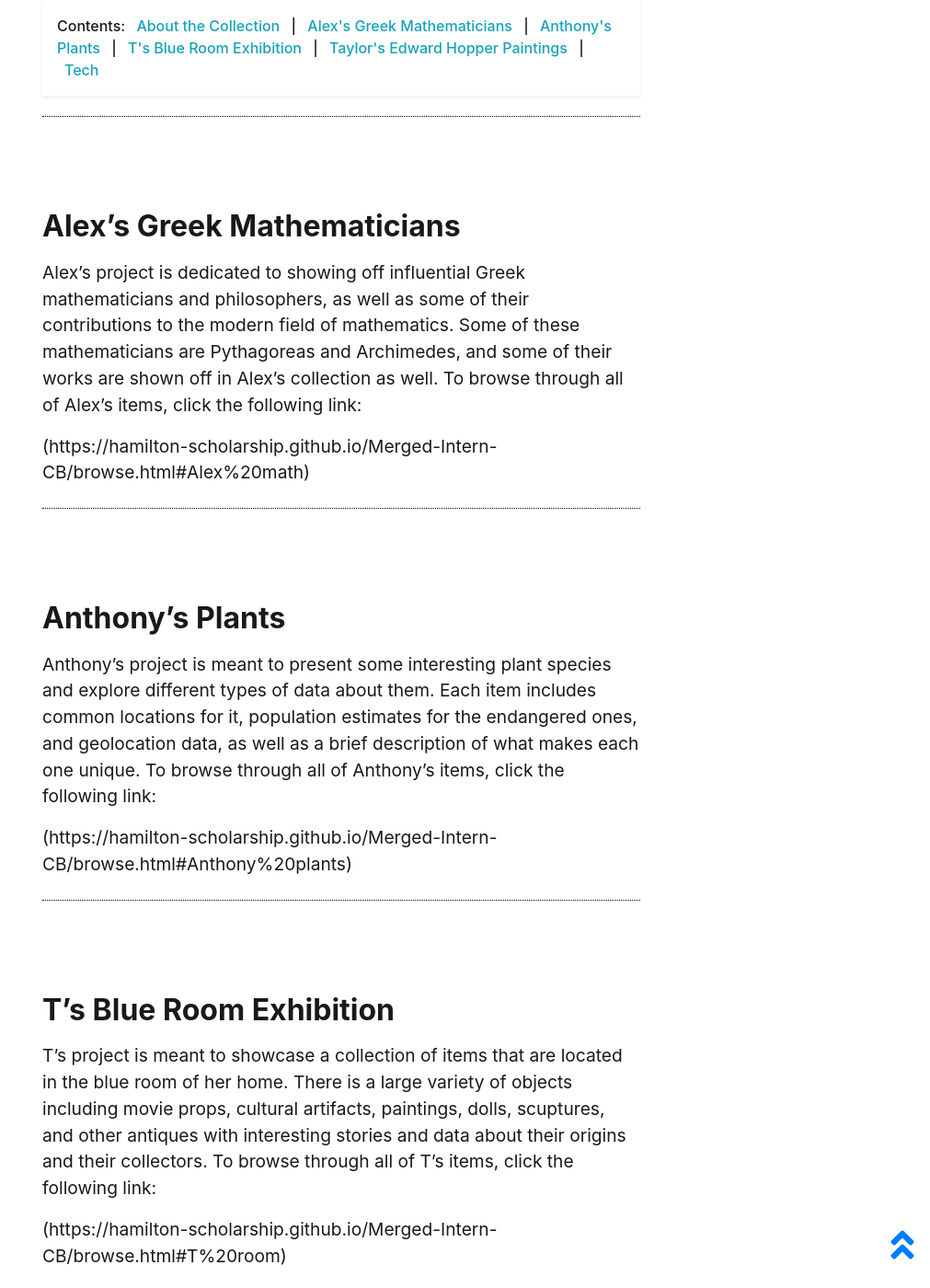
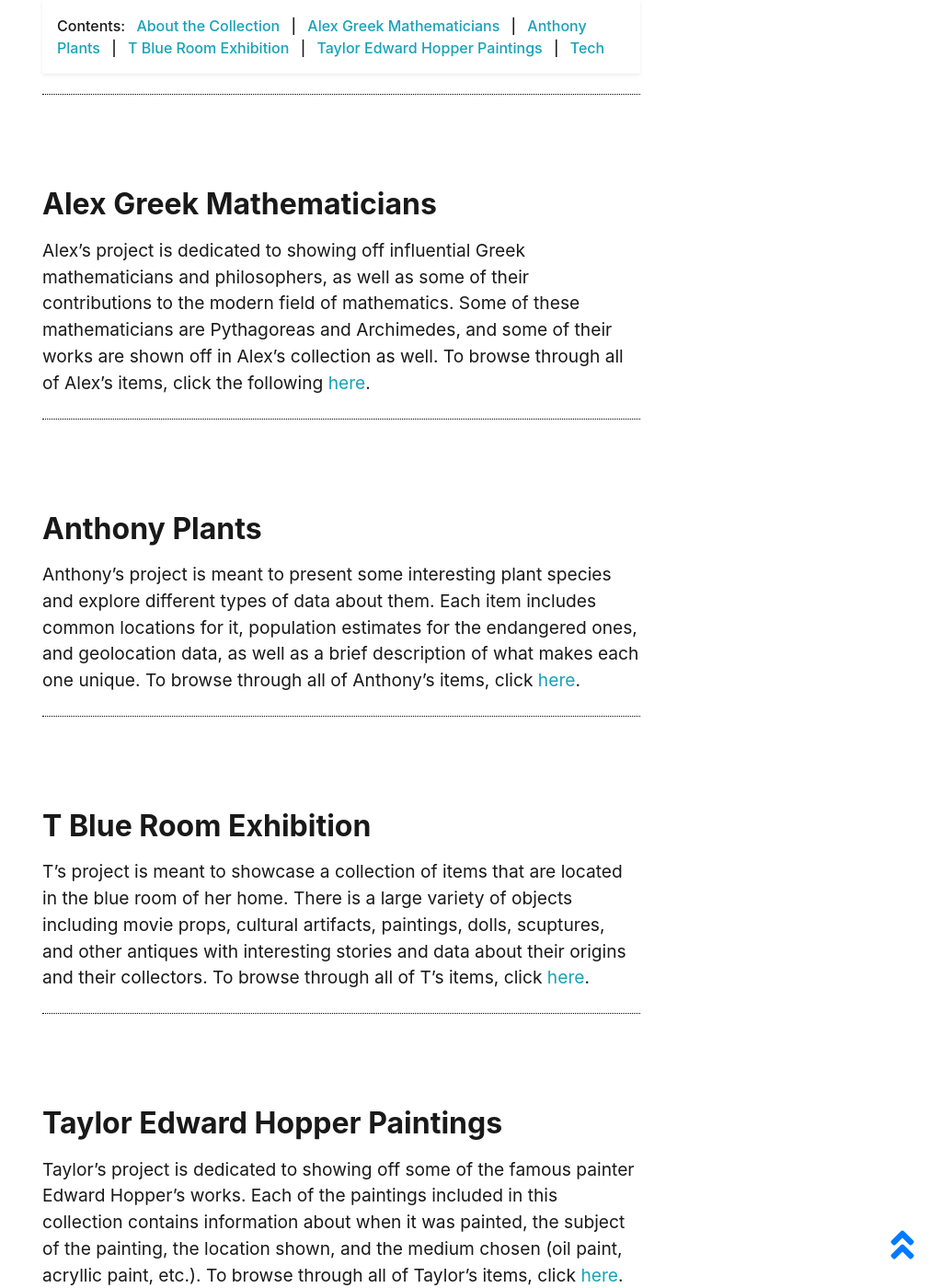
Before and after one commit to hamilton-scholarship/Merged-Intern-CB, a Jekyll site: the page built from pages/about.md, in a window 1280 px wide and 1400 px high, scrolled down 951 px. Shown: the whole window at 92% size, without its empty margins (269-1280 px from the left). Built offline with Jekyll 4.4.1, drawn with Linux system fonts in a browser that asks for light colours; some of the changed text lies outside the part shown.

Commit message:
Fixed links & nav menu?

```diff
--- a/pages/about.md
+++ b/pages/about.md
@@ -10,7 +10,7 @@
 
 {% include feature/jumbotron.html objectid="https://cdil.lib.uidaho.edu/images/palouse_sm.jpg" %}
 
-{% include feature/nav-menu.html sections="About the Collection;Alex's Greek Mathematicians;Anthony's Plants;T's Blue Room Exhibition;Taylor's Edward Hopper Paintings" %}
+{% include feature/nav-menu.html sections="About the Collection;Alex Greek Mathematicians;Anthony Plants;T Blue Room Exhibition;Taylor Edward Hopper Paintings" %}
 
 ## About the Collection
 
@@ -23,29 +23,21 @@
 
 For full details of creating your own collection site, visit [CollectionBuilder Documentation](https://collectionbuilder.github.io/cb-docs/)!
 
-## Alex's Greek Mathematicians
+## Alex Greek Mathematicians
 
-Alex's project is dedicated to showing off influential Greek mathematicians and philosophers, as well as some of their contributions to the modern field of mathematics. Some of these mathematicians are Pythagoreas and Archimedes, and some of their works are shown off in Alex's collection as well. To browse through all of Alex's items, click the following link:
+Alex's project is dedicated to showing off influential Greek mathematicians and philosophers, as well as some of their contributions to the modern field of mathematics. Some of these mathematicians are Pythagoreas and Archimedes, and some of their works are shown off in Alex's collection as well. To browse through all of Alex's items, click the following [here](https://hamilton-scholarship.github.io/Merged-Intern-CB/browse.html#Alex%20math).
 
-(https://hamilton-scholarship.github.io/Merged-Intern-CB/browse.html#Alex%20math)
+## Anthony Plants
 
-## Anthony's Plants
+Anthony's project is meant to present some interesting plant species and explore different types of data about them. Each item includes common locations for it, population estimates for the endangered ones, and geolocation data, as well as a brief description of what makes each one unique. To browse through all of Anthony's items, click [here](https://hamilton-scholarship.github.io/Merged-Intern-CB/browse.html#Anthony%20plants).
 
-Anthony's project is meant to present some interesting plant species and explore different types of data about them. Each item includes common locations for it, population estimates for the endangered ones, and geolocation data, as well as a brief description of what makes each one unique. To browse through all of Anthony's items, click the following link:
+## T Blue Room Exhibition
 
-(https://hamilton-scholarship.github.io/Merged-Intern-CB/browse.html#Anthony%20plants)
+T's project is meant to showcase a collection of items that are located in the blue room of her home. There is a large variety of objects including movie props, cultural artifacts, paintings, dolls, scuptures, and other antiques with interesting stories and data about their origins and their collectors. To browse through all of T's items, click [here](https://hamilton-scholarship.github.io/Merged-Intern-CB/browse.html#T%20room).
 
-## T's Blue Room Exhibition
+## Taylor Edward Hopper Paintings
 
-T's project is meant to showcase a collection of items that are located in the blue room of her home. There is a large variety of objects including movie props, cultural artifacts, paintings, dolls, scuptures, and other antiques with interesting stories and data about their origins and their collectors. To browse through all of T's items, click the following link:
-
-(https://hamilton-scholarship.github.io/Merged-Intern-CB/browse.html#T%20room)
-
-## Taylor's Edward Hopper Paintings
-
-Taylor's project is dedicated to showing off some of the famous painter Edward Hopper's works. Each of the paintings included in this collection contains information about when it was painted, the subject of the painting, the location shown, and the medium chosen (oil paint, acryllic paint, etc.). To browse through all of Taylor's items, click the following link:
-
-(https://hamilton-scholarship.github.io/Merged-Intern-CB/browse.html#Taylor%20paintings)
+Taylor's project is dedicated to showing off some of the famous painter Edward Hopper's works. Each of the paintings included in this collection contains information about when it was painted, the subject of the painting, the location shown, and the medium chosen (oil paint, acryllic paint, etc.). To browse through all of Taylor's items, click [here](https://hamilton-scholarship.github.io/Merged-Intern-CB/browse.html#Taylor%20paintings).
 
 <!-- IMPORTANT!!! DELETE this comment and the include below when you are finished editing this page for your collection. The include below introduces about page features. They will show up on your collection's about page until you delete it.  -->
 <!-- {% include cb/about_the_about.md %} -->
```
